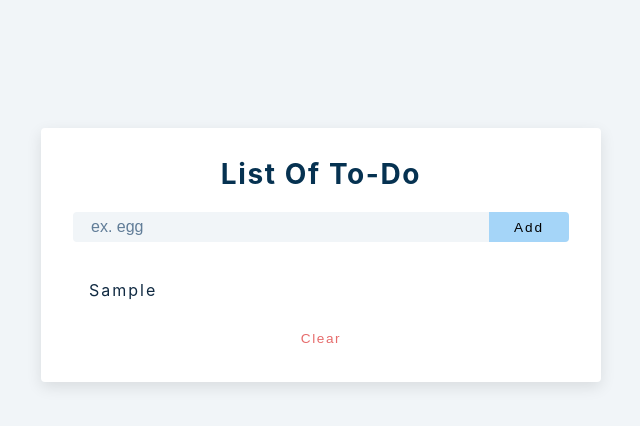
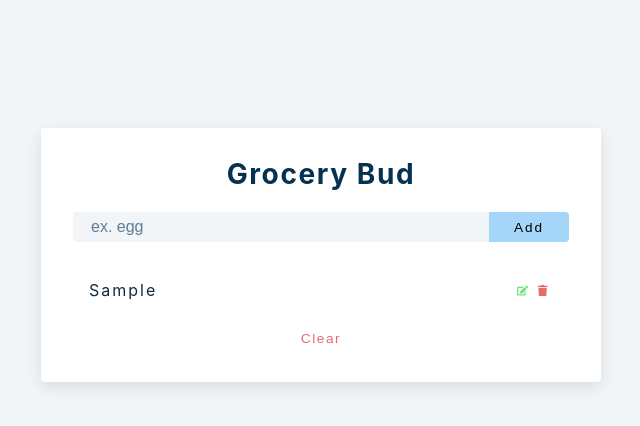
Before and after one commit to Odilboyev/React.js-tasks-localstorage, a React (Create React App) app: page / in a window 1280 px wide. Both pictures are taken after typing "Sample" into the empty fields and a click on the button "Add". Shown: the top 426 px of the page, without its empty margins (319-959 px from the left). Built offline with nearby package versions, Linux system fonts and the light colour scheme.

Commit message:
setTimeOut and ClearInterval

```diff
--- a/src/Alert.js
+++ b/src/Alert.js
@@ -1,7 +1,13 @@
 import React, { useEffect } from 'react'
 
-const Alert = () => {
-  return <h1>alert</h1>
+const Alert = ({type, msg, removeAlert}) => {
+  useEffect(()=> {
+    const timeOut = setTimeout(()=>{
+      removeAlert();
+    }, 3000)
+    return () => clearInterval(timeOut)
+  }, [])
+  return <p className={`alert alert-${type}`}>{msg}</p>
 }
 
 export default Alert
--- a/src/App.js
+++ b/src/App.js
@@ -12,6 +12,9 @@ function App() {
     e.preventDefault()
     if (!name) {
       //alert display
+
+        showAlert(true, 'danger', 'Pleace, Enter value')
+
     }else if(name && isEditing){
       // edit
     } else{
@@ -21,11 +24,14 @@ function App() {
     }
   }
 
+  const showAlert = (show = false, type='', msg='') => {
+    setAlert({show, type, msg})
+  }
   return <section className="section-center">
 
     <form className="grocery-form" onSubmit={handleSubmit}>
-      {alert.show && <Alert/>}
-      <h3>List of To-do</h3>
+      {alert.show && <Alert {...alert} removeAlert={showAlert}/>}
+      <h3>Grocery Bud</h3>
       <div className="form-control">
         <input
         type="text"
@@ -40,10 +46,13 @@ function App() {
         </button>
       </div>
     </form>
-    <div className="grocery-container">
+    {list.length >0 &&(
+      <div className="grocery-container">
       <List items = {list}/>
       <button className="clear-btn">Clear</button>
     </div>
+    )}
+
 
   </section>
 }
--- a/src/List.js
+++ b/src/List.js
@@ -6,10 +6,14 @@ const List = ({items}) => {
         {items.map(item => {
           const {id, title} = item
             return (
-              <article className="grocery-item">
+              <article key={id} className="grocery-item">
                 <p className="title">
                   {title}
                 </p>
+                <div className="btn-container">
+                <button type="button" className="edit-btn"><FaEdit/></button>
+                  <button type="button" className="delete-btn"><FaTrash/></button>
+                </div>
               </article>
             )
         })}
```
